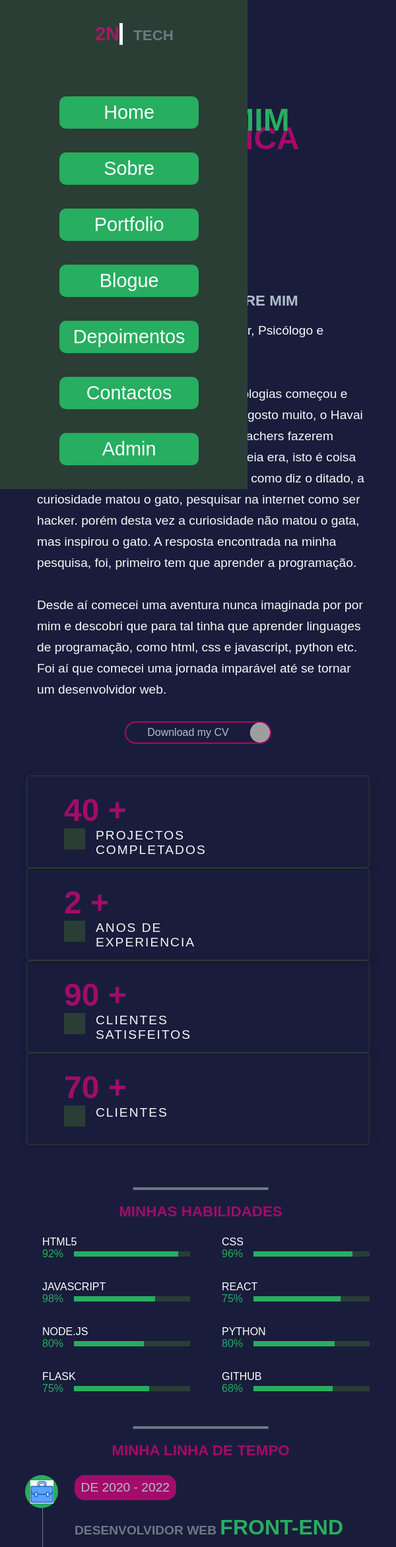
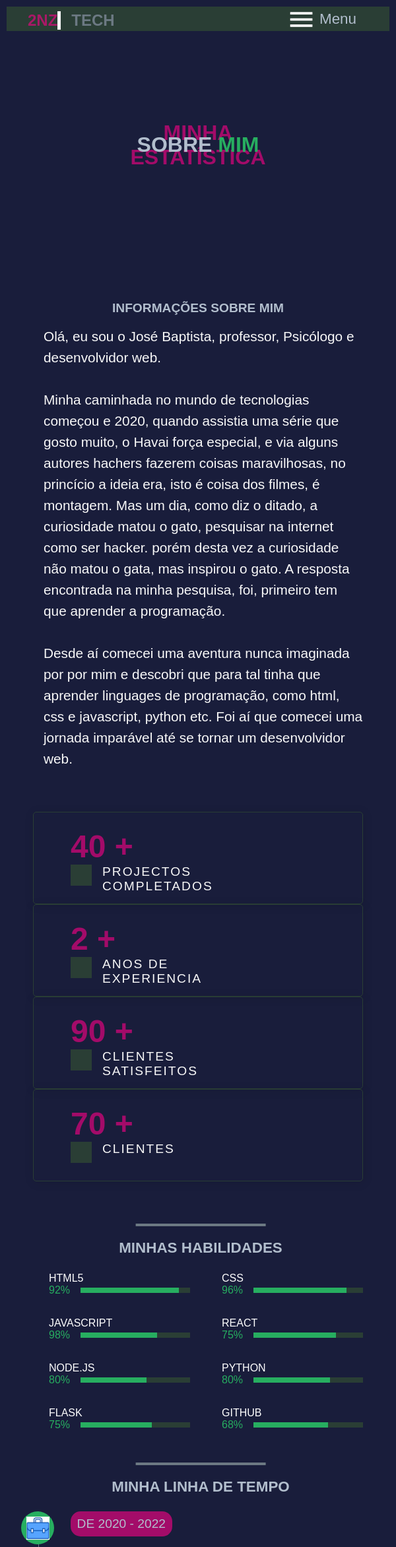
Before and after one commit to professorbaptista/flask_site, a Flask app: page /about in a window 600 px wide. Shown: the top 2344 px of the page at 66% size. Run offline with Flask 3, Linux system fonts and the light colour scheme; grey boxes are pictures that could not be loaded.

Commit message:
Ajustamento do css para mobile

```diff
--- a/src/static/css/about.css
+++ b/src/static/css/about.css
@@ -257,8 +257,14 @@
 }
 
 @media screen and (max-width: 600px) {
-  .main-title h2 .big-text{
-    color: red;
+
+  .main-title .title-about{
+      font-size: 2rem;
+      margin: 2rem 0 1rem 0;
+    .big-text{
+      font-size: 2rem;
+    }
+
   }
 
   section{
@@ -272,13 +278,14 @@
     padding-right: 0;
   }
   .left-about h4{
-    font-size: 1.4rem;
+    font-size: 1.2rem;
     color: var(--color-grey1);
   }
   .left-about p{
     color: var(--color-grey0);
     line-height: 2rem;
     padding-left: 0;
+    font-size: 1.3rem;
   }
 
   .left-about .btn-con{
@@ -309,7 +316,7 @@
 
   .about-stats .stats-title{
     font-size: 1.4rem;
-    color: var(--color-forth);
+    color: var(--color-grey1);
 
   }
 
@@ -320,12 +327,20 @@
   }
 
   .timeline{
-    grid-template-columns: 1fr;
-   margin-left: 1rem;
-   gap: .2rem;
-   .timeline-item{
-    padding-bottom: 2rem;
+  grid-template-columns: 1fr;
+  /* margin-left: .2rem; */
+  gap: .2rem;
+  .timeline-item{
+  padding-bottom: 2rem;
    }
   }
 
+  .front-end{
+    font-size: 1.4rem;
+  }
+
+  .btn-con{
+    display: none;
+  }
+
 }
--- a/src/static/css/blog.css
+++ b/src/static/css/blog.css
@@ -74,10 +74,21 @@
     .blogs{
       grid-template-columns: 1fr;
       gap: .3rem;
+      margin: 0 4rem 0 0;
+
+    }
+
+    .main-title .title-about{
+      font-size: 2rem;
+
+      .blog-text{
+        font-size: 2rem;
+      }
     }
 
     .blog{
-      margin: 3rem 0 1rem 1rem;
+      margin: 1rem 0 1rem 1rem;
+      width: 100%;
     }
   }
 
--- a/src/static/css/home.css
+++ b/src/static/css/home.css
@@ -157,6 +157,10 @@
 /* Media queries */
 @media (max-width: 600px) {
 
+  .wellcome-msg a{
+    margin-left: 15%;
+  }
+
   .header-content{
     display: grid;
     grid-template-columns: 1fr;
@@ -224,8 +228,6 @@
 
   .right-header p{
     line-height: 1.4rem;
-    font-size: 1rem;
+    font-size: 1.4rem;
   }
-
-
 }
--- a/src/static/css/portfolio.css
+++ b/src/static/css/portfolio.css
@@ -53,7 +53,7 @@
   }
 
  .hover-item{
-    width: 83%;
+    width: 100%;
     height: 100%;
     background-color: var(--color-secondary);
     position: absolute;
@@ -105,17 +105,21 @@
 
   @media screen and (max-width: 600px){
 
-    .main-title h2{
+    .main-title .portfolio-text{
       font-size: 2rem;
     }
-    .port-text{
+
+    /* .big-text{
+      font-size: 2rem;
+    } */
+    .porto-text{
       color: var(--color-grey1);
       font-size: 1.1rem;
       line-height: 2rem;
     }
     .portfolios{
       grid-template-columns: 1fr;
-      margin-left: 4rem;
+      margin: 1rem 0 0 1rem;
       gap: 1rem;
     }
   }
--- a/src/static/css/style.css
+++ b/src/static/css/style.css
@@ -29,6 +29,7 @@ body{
     transition: all ease-in-out;
     font-family: Arial, Helvetica, sans-serif;
     position: relative;
+    z-index: -1;
 }
 
 a{
@@ -38,16 +39,22 @@ a{
 }
 
 header{
+    width: 100%;
     color: var(--color-white);
     overflow: hidden;
     background-color: var(--color-grey5);
+    display: flex;
+    align-items: center;
+    justify-content: space-between;
     height: 90px;
     position: fixed;
     top: 0;
+    z-index: 9;
+}
 
-    z-index: 9;
-
-
+.logo-container{
+    display: flex;
+    flex-direction: column;
 }
 
 /* container do header */
@@ -57,31 +64,28 @@ header{
     gap: 4rem;
     justify-content: center;
     align-items: center;
-     .logo-container{
-        display: flex;
-        flex-direction: column;
-    }
+
 }
 
 /* Logo */
 
-.header-container .logo{
+ .logo{
     margin: 0 0 0 2rem;
     font-size: 2rem;
 }
 
-.header-container .logo a{
+ .logo a{
     color: var(--color-forth);
     font-size: 3rem;
 
     border-right: 5px solid var(--color-grey0);
 }
 
-.header-container .logo a:hover{
+.logo a:hover{
     color: var(--color-secondary);
 }
 
-.header-container .logo span{
+ .logo span{
     text-transform: uppercase;
     color: var(--color-grey2);
     margin-left: 1rem;
@@ -92,6 +96,60 @@ header{
     padding: .121rem .123rem;
     border-radius: 10px;
 }
+
+/* Dropdown menu */
+.navbar{
+    position: fixed;
+    top: 8;
+    right: 15%;
+    z-index: 1000;
+}
+.dropdown {
+  position: relative;
+  display: inline-block;
+}
+
+.dropbtn{
+    display: flex;
+    justify-content: center;
+    align-items: center;
+    gap: 5px;
+    .navbar-menu{
+        cursor: pointer;
+        font-size: 1.4rem;
+        color: var(--color-grey1);
+    }
+
+    img{
+        width: 45px;
+        height: 45px;
+
+    }
+}
+.dropdown-content {
+  display: none;
+  position: absolute;
+ height: auto;
+ padding: 20px;
+  background-color: #f1f1f1;
+  /* min-width: 160px; */
+  box-shadow: 0px 8px 16px 0px rgba(0,0,0,0.2);
+  z-index: 1;
+}
+
+.dropdown-content a {
+  color: black;
+  padding: 12px 16px;
+  text-decoration: none;
+  border-radius: 7px;
+  display: block;
+}
+
+.dropdown-content a:hover {background-color: #ddd;}
+
+.dropdown:hover .dropdown-content {display: block;}
+
+.dropdown:hover .dropbtn {background-color: #3e8e41;}
 
 /* Estilização do menu */
 .menu {
@@ -129,7 +187,6 @@ header{
     color: var(--color-white);
     background-color: var(--color-grey5);
     height: 90px;
-
     width: 100%;
     position: absolute;
     top: 100%;
@@ -148,10 +205,42 @@ header{
 
  @media screen and (max-width: 600px) {
 
+    body{
+        padding: 10px;
+
+    }
+
+    .main-title .title-about{
+      font-size: 2rem;
+  }
+
+  .big-text{
+      font-size: 2rem;
+    }
+
     header{
         height: auto;
         padding: 0;
         margin: 0;
+        position: static;
+        width: 100%;
+
+    }
+
+    .logo a{
+        font-size: 1.5rem;
+    }
+
+    .logo span {
+        font-size: 1.5rem;
+    }
+
+
+/*Menu oculto */
+    .navbar{
+        position: absolute;
+        top: 0.2%;
+        right: 10%;
 
     }
 
@@ -160,7 +249,7 @@ header{
         grid-template-columns: 1fr;
     }
     .header-container {
-        margin: 2rem 2rem 0 2rem;
+        margin: auto;
         .logo{
             text-align: center;
         }
@@ -184,7 +273,7 @@ header{
         width: 100%;
         text-align: center;
         margin-bottom: 1rem;
-        font-size: 1.8rem;
+        font-size: 1.5rem;
         background-color: var(--color-secondary);
         padding: .5rem .3rem;
         border-radius: 10px;
@@ -205,4 +294,8 @@ header{
         font-size: 1.4rem;
     }
 
+    footer{
+        width: 100%;
+    }
+
  }
--- a/src/templates/about.html
+++ b/src/templates/about.html
@@ -41,7 +41,7 @@
     <!-- Titulo principal -->
     <main >
         <div class="main-title">
-            <h2>Sobre <span>mim </span><span class="big-text">Minha Estatística</span></h2>
+            <h2 class="title-about">Sobre <span>mim </span><span class="big-text">Minha Estatística</span></h2>
         </div>
 
        <!-- Lado esquerdo da pagina sobre. Informaçoes pessoais -->
@@ -198,7 +198,7 @@
                         class="timeline-duration" id="mudar" >DE 2020 - 2022</p>
                     <h4 class="developer">Desenvolvidor web <span>front-end</span></h4>
                     <span></span>
-                    <p>Foi um período de intensa aprendizagem e prática em diferentes linguagens, como Html:5, Css3, Javascript e Python. Foi um período dificil, porém de muita persistência, como se diz o cavalo que corre com gosto não se cansa, que consegui atingir o objectivo. Foi aí que comecei a trabalhar na empresa 2N Tecnology, primeiro como estagiário, depois passei a efetivo.</p>
+                    <p class="front-end">Foi um período de intensa aprendizagem e prática em diferentes linguagens, como Html:5, Css3, Javascript e Python. Foi um período dificil, porém de muita persistência, como se diz o cavalo que corre com gosto não se cansa, que consegui atingir o objectivo. Foi aí que comecei a trabalhar na empresa 2N Tecnology, primeiro como estagiário, depois passei a efetivo.</p>
                     </div>
                     <div class="timeline-item">
                         <div class="timeline-icon">
@@ -207,10 +207,10 @@
                         <p onmouseover="mudarTexto()"  class="timeline-duration" id="timeline-duration">DE 2022 - Presente</p>
                     <h4 class="developer">Desenvolvidor web <span>Full-stack</span></h4>
                     <span></span>
-                    <p>
+                    <p class="front-end">
                         Deste tempo para cá tem sido de crescimento exponêncial, tecnica e profissionalmente, o back-end trouxe um valor acrescido para a minha nova e aventureira carreira de engenheiro de softs.
                     </p>
-                    <p>Neste período desenvolvi muitos trabalhos profissionais que aumentou, ainda mais as minhas capacidades e competencias em tecnologias</p>
+                    <p class="front-end">Neste período desenvolvi muitos trabalhos profissionais que aumentou, ainda mais as minhas capacidades e competencias em tecnologias</p>
                     </div>
                 </div>
             </div>
--- a/src/templates/blog.html
+++ b/src/templates/blog.html
@@ -32,7 +32,7 @@
 <section>
    <div class="blog-content">
       <div class="main-title">
-         <h2>Blogues <span class="big-text">Meus Blogues</span></h2>
+         <h2 class="title-about">Blogues <span class="big-text">Meus Blogues</span></h2>
       </div>
       <div class="blogs">
          <div class="blog">
--- a/src/templates/portfolio.html
+++ b/src/templates/portfolio.html
@@ -43,7 +43,7 @@
 
 <section>
    <div class="main-title portfolio" >
-      <h2>meu <span>Portfolio </span><span class="big-text porto-text">meus trabalhos</span></h2>
+      <h2 class="portfolio-text">meu <span>Portfolio </span><span class="big-text porto-text">meus trabalhos</span></h2>
    </div>
    <p class="port-text">Aqui estão alguns dos trabalhos desenvolvidos ao longo deste tempo</p>
    <div class="portfolios">
--- a/src/templates/template.html
+++ b/src/templates/template.html
@@ -30,42 +30,48 @@
   </head>
 <body class="main-content">
     <header >
-        <div class="header-container">
+        <div class="logo-container">
 
             <h1 class="logo">
-                    <a href="{{ url_for('home') }}">2N </a><span>Tech</span>
+            <a href="{{ url_for('home') }}">2NZ</a><span>Tech</span>
                 </h1>
-            <nav >
-                <ul class="menu" >
-                    <li >
+        </div>
+    </header>
+
+    <div>
+
+    <div class="navbar">
+        <nav class="dropdown">
+            <div class="dropbtn">
+                <img src="{{ url_for( 'static', filename='images/icon-menu.png' ) }}" alt="Menu">
+                <span class="navbar-menu">Menu</span>
+            </div>
+            <div class="dropdown-content">
+
                 <a href="{{ url_for('home') }}" class="active">Home</a>
-                    </li>
-                    <li>
+
                 <a href="{{ url_for('about') }}">Sobre</a>
-                    </li>
-                    <li>
+
                 <a href="{{ url_for('portfolio') }}">Portfolio</a>
-                    </li>
-                    <li>
+
                 <a href="{{ url_for('blog') }}">Blogue</a>
-                    </li>
-                    <li>
+
                 <a href="{{ url_for('depoimentoDeixado') }}">Depoimentos</a>
-                    </li>
-                    <li>
+
                 <a href="{{ url_for('contacts') }}">Contactos</a>
-                    </li>
 
                 {% if session.get('autenticado') %}
-                    <li><a href="{{ url_for( 'admin' )}}">Admin</a></li>
-                    <li><a href="{{ url_for('logout') }}">Sair</a></li>
+                <a href="{{ url_for( 'admin' )}}">Admin</a>
+                <a href="{{ url_for('logout') }}">Sair</a>
+                <a href="{{ url_for('contactos_recebidos') }}">Contactos</a>
+                 {% else %}
+                <a href="{{ url_for('login') }}"></a>
+                {% endif %}
 
-                    <li><a href="{{ url_for('contactos_recebidos') }}">Contactos</a></li>
-                    {% else %}
-                    <li><a href="{{ url_for('login') }}">Admin</a></li>
-                    {% endif %}
-                </ul>
+            </div>
         </nav>
+    </div>
+
              {% with messages = get_flashed_messages() %}
             {% if messages %}
                 <ul style="color: green;">
@@ -75,8 +81,6 @@
                 </ul>
             {% endif %}
             {% endwith %}
-        </div>
-    </header>
 
     <footer>
         <p>2N <span class="span">tech </span>&copy; todos direitos reservados</p>
```
Also changed, not shown: src/static/css/contacts.css (+43 -0 lines), src/templates/contacts.html (+4 -4 lines), src/app.py (line endings or trailing spaces), src/static/images/icon-menu.png (added), src/static/images/menu.png. Lines whose indentation alone changed are shown as unchanged.
